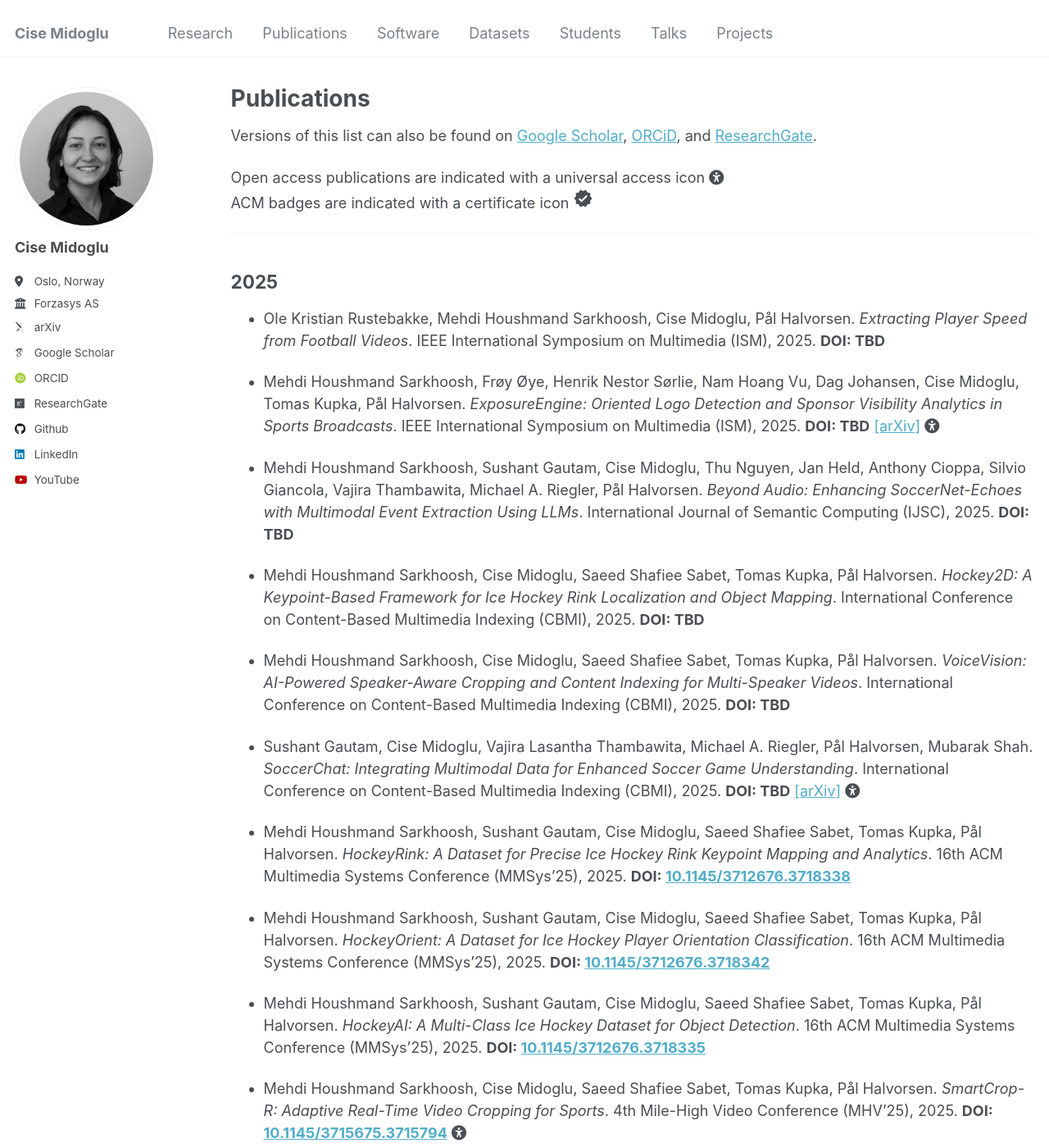
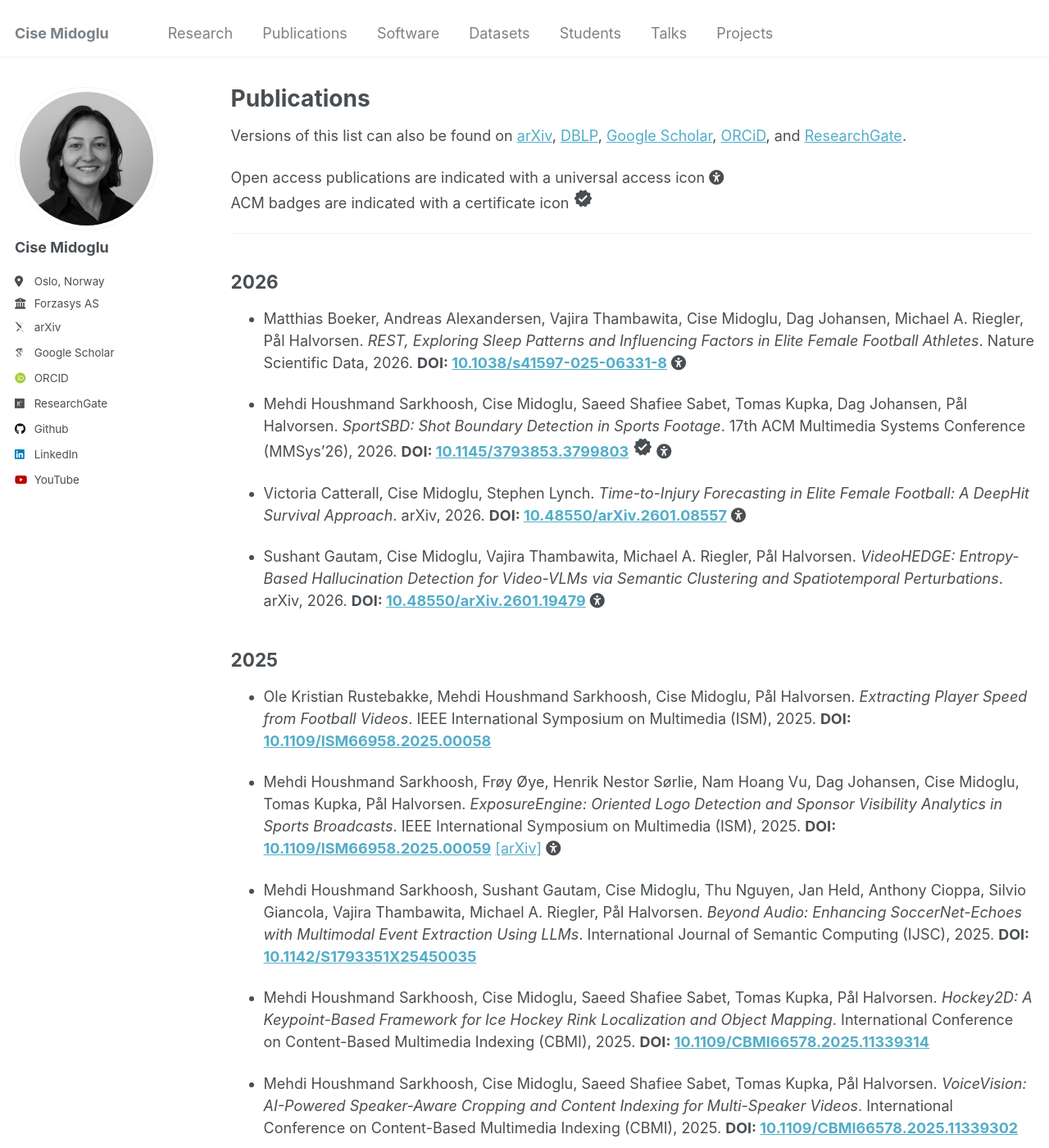
Before and after one commit to cise-midoglu/cise-midoglu.github.io, a Jekyll site: the page built from _pages/publications.md, in a window 1280 px wide and 1400 px high. Shown: the whole window at 82% size. Built offline with Jekyll 4.4.1, drawn with Linux system fonts in a browser that asks for light colours; some web fonts are replaced; some of the changed text lies outside the part shown.

Commit message:
Update publications

```diff
--- a/_pages/publications-by-year.md
+++ b/_pages/publications-by-year.md
@@ -1,19 +1,31 @@
+
+## 2026
+
+- Matthias Boeker, Andreas Alexandersen, Vajira Thambawita, Cise Midoglu, Dag Johansen, Michael A. Riegler, Pål Halvorsen. _REST, Exploring Sleep Patterns and Influencing Factors in Elite Female Football Athletes_. Nature Scientific Data, 2026. **DOI: [10.1038/s41597-025-06331-8](https://doi.org/10.1038/s41597-025-06331-8)** <i class="fa-solid fa-universal-access"></i>
+
+- Mehdi Houshmand Sarkhoosh, Cise Midoglu, Saeed Shafiee Sabet, Tomas Kupka, Dag Johansen, Pål Halvorsen. _SportSBD: Shot Boundary Detection in Sports Footage_. 17th ACM Multimedia Systems Conference (MMSys'26), 2026. **DOI: [10.1145/3793853.3799803](https://doi.org/10.1145/3793853.3799803)** <i class="material-icons">verified</i> <i class="fa-solid fa-universal-access"></i>
+
+- Victoria Catterall, Cise Midoglu, Stephen Lynch. _Time-to-Injury Forecasting in Elite Female Football: A DeepHit Survival Approach_. arXiv, 2026. **DOI: [10.48550/arXiv.2601.08557](https://doi.org/10.48550/arXiv.2601.08557)** <i class="fa-solid fa-universal-access"></i>
+
+- Sushant Gautam, Cise Midoglu, Vajira Thambawita, Michael A. Riegler, Pål Halvorsen. _VideoHEDGE: Entropy-Based Hallucination Detection for Video-VLMs via Semantic Clustering and Spatiotemporal Perturbations_. arXiv, 2026. **DOI: [10.48550/arXiv.2601.19479](https://doi.org/10.48550/arXiv.2601.19479)** <i class="fa-solid fa-universal-access"></i>
+
+
 
 ## 2025
 
-<!-- - Matthias Boeker, Andreas Alexandersen, Vajira Thambawita, Cise Midoglu, Dag Johansen, Michael Riegler, Pål Halvorsen. _REST, Exploring Sleep Patterns and Influencing Factors in Elite Female Football Athletes_. <span style="color: lightgray;">Accepted for publication: Nature Scientific Data, 2025.</span> -->
+- Ole Kristian Rustebakke, Mehdi Houshmand Sarkhoosh, Cise Midoglu, Pål Halvorsen. _Extracting Player Speed from Football Videos_. IEEE International Symposium on Multimedia (ISM), 2025. **DOI: [10.1109/ISM66958.2025.00058](https://doi.org/10.1109/ISM66958.2025.00058)**
 
-- Ole Kristian Rustebakke, Mehdi Houshmand Sarkhoosh, Cise Midoglu, Pål Halvorsen. _Extracting Player Speed from Football Videos_. IEEE International Symposium on Multimedia (ISM), 2025. **DOI: TBD**
+- Mehdi Houshmand Sarkhoosh, Frøy Øye, Henrik Nestor Sørlie, Nam Hoang Vu, Dag Johansen, Cise Midoglu, Tomas Kupka, Pål Halvorsen. _ExposureEngine: Oriented Logo Detection and Sponsor Visibility Analytics in Sports Broadcasts_. IEEE International Symposium on Multimedia (ISM), 2025. **DOI: [10.1109/ISM66958.2025.00059](https://doi.org/10.1109/ISM66958.2025.00059)** [[arXiv]](https://doi.org/10.48550/arXiv.2510.04739) <i class="fa-solid fa-universal-access"></i>
 
-- Mehdi Houshmand Sarkhoosh, Frøy Øye, Henrik Nestor Sørlie, Nam Hoang Vu, Dag Johansen, Cise Midoglu, Tomas Kupka, Pål Halvorsen. _ExposureEngine: Oriented Logo Detection and Sponsor Visibility Analytics in Sports Broadcasts_. IEEE International Symposium on Multimedia (ISM), 2025. **DOI: TBD** [[arXiv]](https://doi.org/10.48550/arXiv.2510.04739) <i class="fa-solid fa-universal-access"></i>
+- Mehdi Houshmand Sarkhoosh, Sushant Gautam, Cise Midoglu, Thu Nguyen, Jan Held, Anthony Cioppa, Silvio Giancola, Vajira Thambawita, Michael A. Riegler, Pål Halvorsen. _Beyond Audio: Enhancing SoccerNet-Echoes with Multimodal Event Extraction Using LLMs_. International Journal of Semantic Computing (IJSC)<!-- Special Issue on ISM 2024-->, 2025. **DOI: [10.1142/S1793351X25450035](https://doi.org/10.1142/S1793351X25450035)**
 
-- Mehdi Houshmand Sarkhoosh, Sushant Gautam, Cise Midoglu, Thu Nguyen, Jan Held, Anthony Cioppa, Silvio Giancola, Vajira Thambawita, Michael A. Riegler, Pål Halvorsen. _Beyond Audio: Enhancing SoccerNet-Echoes with Multimodal Event Extraction Using LLMs_. International Journal of Semantic Computing (IJSC)<!-- Special Issue on ISM 2024-->, 2025. **DOI: TBD**
+- Mehdi Houshmand Sarkhoosh, Cise Midoglu, Saeed Shafiee Sabet, Tomas Kupka, Pål Halvorsen. _Hockey2D: A Keypoint-Based Framework for Ice Hockey Rink Localization and Object Mapping_. International Conference on Content-Based Multimedia Indexing (CBMI), 2025. **DOI: [10.1109/CBMI66578.2025.11339314](https://doi.org/10.1109/CBMI66578.2025.11339314)**
 
-- Mehdi Houshmand Sarkhoosh, Cise Midoglu, Saeed Shafiee Sabet, Tomas Kupka, Pål Halvorsen. _Hockey2D: A Keypoint-Based Framework for Ice Hockey Rink Localization and Object Mapping_. International Conference on Content-Based Multimedia Indexing (CBMI), 2025. **DOI: TBD**
+- Mehdi Houshmand Sarkhoosh, Cise Midoglu, Saeed Shafiee Sabet, Tomas Kupka, Pål Halvorsen. _VoiceVision: AI-Powered Speaker-Aware Cropping and Content Indexing for Multi-Speaker Videos_. International Conference on Content-Based Multimedia Indexing (CBMI), 2025. **DOI: [10.1109/CBMI66578.2025.11339302](https://doi.org/10.1109/CBMI66578.2025.11339302)**
 
-- Mehdi Houshmand Sarkhoosh, Cise Midoglu, Saeed Shafiee Sabet, Tomas Kupka, Pål Halvorsen. _VoiceVision: AI-Powered Speaker-Aware Cropping and Content Indexing for Multi-Speaker Videos_. International Conference on Content-Based Multimedia Indexing (CBMI), 2025. **DOI: TBD**
+- Sushant Gautam, Cise Midoglu, Vajira Lasantha Thambawita, Michael A. Riegler, Pål Halvorsen, Mubarak Shah. _SoccerChat: Integrating Multimodal Data for Enhanced Soccer Game Understanding_. International Conference on Content-Based Multimedia Indexing (CBMI), 2025. **DOI: [10.1109/CBMI66578.2025.11339347](https://doi.org/10.1109/CBMI66578.2025.11339347)** [[arXiv]](https://doi.org/10.48550/arXiv.2505.16630) <i class="fa-solid fa-universal-access"></i>
 
-- Sushant Gautam, Cise Midoglu, Vajira Lasantha Thambawita, Michael A. Riegler, Pål Halvorsen, Mubarak Shah. _SoccerChat: Integrating Multimodal Data for Enhanced Soccer Game Understanding_. International Conference on Content-Based Multimedia Indexing (CBMI), 2025. **DOI: TBD** [[arXiv]](https://doi.org/10.48550/arXiv.2505.16630) <i class="fa-solid fa-universal-access"></i>
+- Mehdi Houshmand Sarkhoosh, Cise Midoglu, Saeed Shafiee Sabet, Tomas Kupka, Michael Alexander Riegler, Pål Halvorsen. _LangGraph-Powered Conversational AI for Intelligent Sports Highlight Discovery_. Nordic Machine Intelligence, 2025. **DOI: [10.5617/nmi.12551](https://doi.org/10.5617/nmi.12551)** [Poster Abstract]
 
 - Mehdi Houshmand Sarkhoosh, Sushant Gautam, Cise Midoglu, Saeed Shafiee Sabet, Tomas Kupka, Pål Halvorsen. _HockeyRink: A Dataset for Precise Ice Hockey Rink Keypoint Mapping and Analytics_. 16th ACM Multimedia Systems Conference (MMSys'25), 2025. **DOI: [10.1145/3712676.3718338](https://doi.org/10.1145/3712676.3718338)**
 
@@ -31,7 +43,7 @@
 
 - Sushant Gautam, Mehdi Houshmand Sarkhoosh, Jan Held, Cise Midoglu, Anthony Cioppa, Silvio Giancola, Vajira Thambawita, Michael A. Riegler, Pal Halvorsen, Mubarak Shah. _SoccerNet-Echoes: A Soccer Game Audio Commentary Dataset_. IEEE International Symposium on Multimedia (ISM), 2024. **DOI: [10.1109/ISM63611.2024.00016](https://doi.org/10.1109/ISM63611.2024.00016)** <i class="fa-solid fa-universal-access"></i>
 
-- Finn Bartels, Lu Xing, Cise Midoglu, Matthias Boeker, Toralf Kirsten, Pål Halvorsen. _SoccerGuard: Investigating Injury Risk Factors for Professional Soccer Players with Machine Learning_. arXiv, 2024. **DOI: [https://doi.org/10.48550/arXiv.2411.08901](https://doi.org/10.48550/arXiv.2411.08901)** <i class="fa-solid fa-universal-access"></i>
+- Finn Bartels, Lu Xing, Cise Midoglu, Matthias Boeker, Toralf Kirsten, Pål Halvorsen. _SoccerGuard: Investigating Injury Risk Factors for Professional Soccer Players with Machine Learning_. arXiv, 2024. **DOI: [10.48550/arXiv.2411.08901](https://doi.org/10.48550/arXiv.2411.08901)** <i class="fa-solid fa-universal-access"></i>
 
 - Sushant Gautam, Andrea M. Storås, Cise Midoglu, Steven A. Hicks, Vajira Thambawita, Pål Halvorsen, Michael A. Riegler. _Kvasir-VQA: A Text-Image Pair GI Tract Dataset_. First International Workshop on Vision-Language Models for Biomedical Applications (VLM4Bio'24), 2024. **DOI: [10.1145/3689096.3689458](https://doi.org/10.1145/3689096.3689458)** <i class="fa-solid fa-universal-access"></i>
 
--- a/_pages/publications.md
+++ b/_pages/publications.md
@@ -10,7 +10,7 @@ author_profile: true
 <link href="https://fonts.googleapis.com/icon?family=Material+Icons"
       rel="stylesheet">
 
-Versions of this list can also be found on [Google Scholar](https://scholar.google.com/citations?hl=en&user=EFEA-vcAAAAJ), [ORCiD](https://orcid.org/0000-0003-0991-4418), and [ResearchGate](https://www.researchgate.net/profile/Cise-Midoglu).
+Versions of this list can also be found on [arXiv](https://arxiv.org/a/midoglu_c_1), [DBLP](https://dblp.org/pid/178/8808.html), [Google Scholar](https://scholar.google.com/citations?hl=en&user=EFEA-vcAAAAJ), [ORCiD](https://orcid.org/0000-0003-0991-4418), and [ResearchGate](https://www.researchgate.net/profile/Cise-Midoglu).
 
 Open access publications are indicated with a universal access icon <i class="fa-solid fa-universal-access"></i>
 ACM badges are indicated with a certificate icon <i class="material-icons">verified</i>
```
